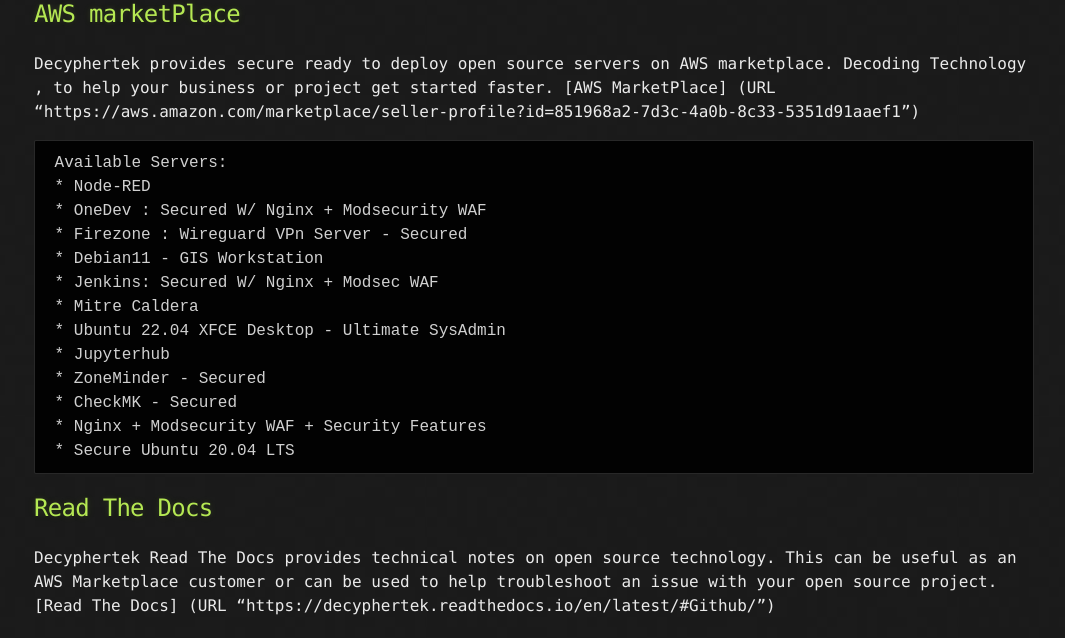
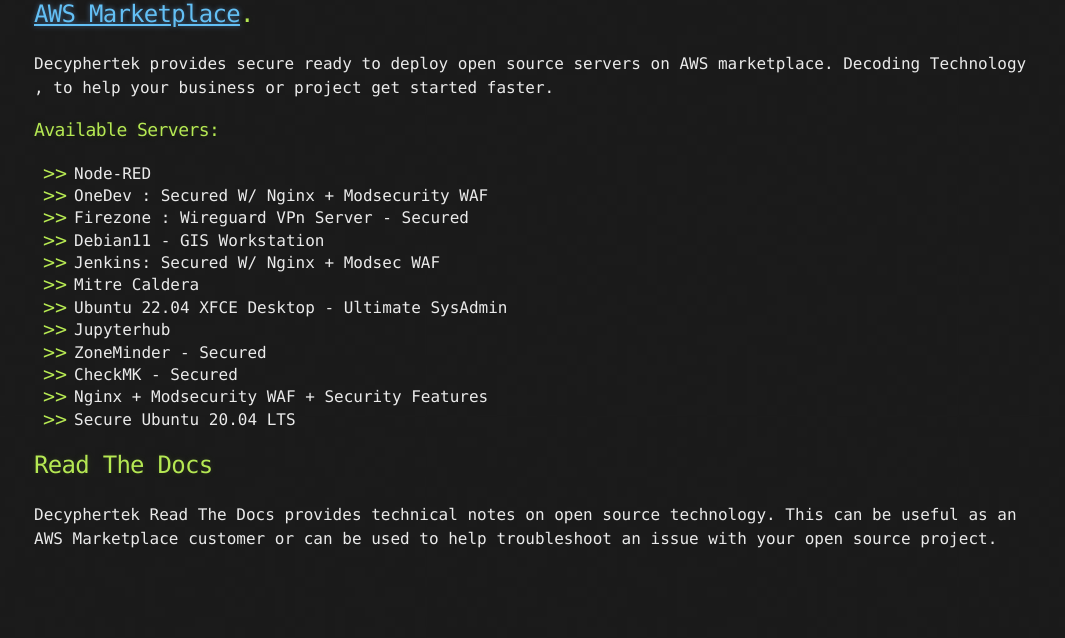
Before and after one commit to decyphertek-io/decyphertek-io.github.io, a Jekyll site: the page built from docs/index.md, in a window 1280 px wide. Shown: the part 648-1286 px from the top of the page, without its empty margins (106-1171 px from the left). Built offline with Jekyll 4.4.1, drawn with Linux system fonts in a browser that asks for light colours; after the commit the page ends 1219 px from its top, so only the background shows below that.

Commit message:
decyphertek-io

```diff
--- a/docs/index.md
+++ b/docs/index.md
@@ -8,28 +8,29 @@
 
 ![Decyphertek](https://raw.githubusercontent.com/decyphertek-io/configs/main/Logos/decyphertek-logo.png)
 
-AWS marketPlace
----------------
+
+## [AWS Marketplace](.https://aws.amazon.com/marketplace/seller-profile?id=851968a2-7d3c-4a0b-8c33-5351d91aaef1).
 
 Decyphertek provides secure ready to deploy open source servers on AWS marketplace. Decoding Technology , to help
-your business or project get started faster. [AWS MarketPlace] (URL "https://aws.amazon.com/marketplace/seller-profile?id=851968a2-7d3c-4a0b-8c33-5351d91aaef1")
+your business or project get started faster.
 
-     Available Servers:
-     * Node-RED
-     * OneDev : Secured W/ Nginx + Modsecurity WAF
-     * Firezone : Wireguard VPn Server - Secured
-     * Debian11 - GIS Workstation
-     * Jenkins: Secured W/ Nginx + Modsec WAF
-     * Mitre Caldera
-     * Ubuntu 22.04 XFCE Desktop - Ultimate SysAdmin
-     * Jupyterhub
-     * ZoneMinder - Secured
-     * CheckMK - Secured
-     * Nginx + Modsecurity WAF + Security Features
-     * Secure Ubuntu 20.04 LTS
+### Available Servers:
+
+*   Node-RED
+*   OneDev : Secured W/ Nginx + Modsecurity WAF
+*   Firezone : Wireguard VPn Server - Secured
+*   Debian11 - GIS Workstation
+*   Jenkins: Secured W/ Nginx + Modsec WAF
+*   Mitre Caldera
+*   Ubuntu 22.04 XFCE Desktop - Ultimate SysAdmin
+*   Jupyterhub
+*   ZoneMinder - Secured
+*   CheckMK - Secured
+*   Nginx + Modsecurity WAF + Security Features
+*   Secure Ubuntu 20.04 LTS
 
 Read The Docs
 --------------
 
 Decyphertek Read The Docs provides technical notes on open source technology. This can be useful as an AWS Marketplace customer
-or can be used to help troubleshoot an issue with your open source project. [Read The Docs] (URL "https://decyphertek.readthedocs.io/en/latest/#Github/")
+or can be used to help troubleshoot an issue with your open source project.
```
